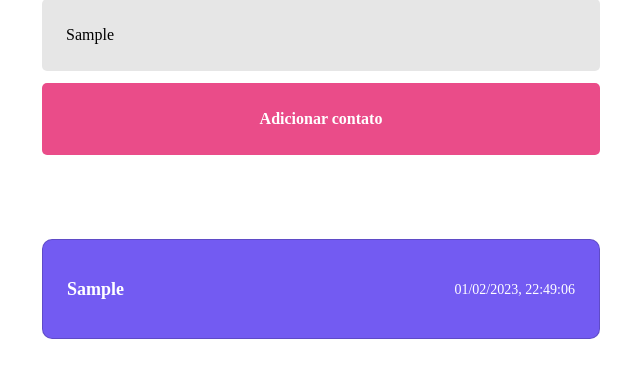
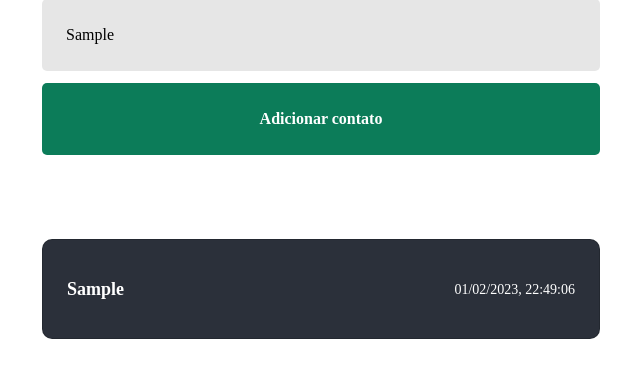
Before and after one commit to ViniHGV/React_App, a React (Vite) app: page / in a window 1280 px wide. Both pictures are taken after typing "Sample" into the empty fields and a click on the button "Adicionar contato". Shown: the part 169-546 px from the top of the page, without its empty margins (319-959 px from the left). Built offline with nearby package versions, Linux system fonts and the light colour scheme; no server answers.

Commit message:
Mudança de cores

```diff
--- a/src/components/card/index.css
+++ b/src/components/card/index.css
@@ -2,7 +2,7 @@
     height: 100px;
     width: 50%;
 
-    background-color: #735bf2;
+    background-color: #2B303A;
     color: #FFF;
 
     border-radius: 10px;
--- a/src/pages/Home/index.css
+++ b/src/pages/Home/index.css
@@ -47,8 +47,8 @@
     padding: 24px;
     font-weight: 700;
 
-    background-color: #EA4C89;
-    color: #FFFFFF;
+    background-color: #0C7C59;
+    color: #FFFF;
 
     border-radius: 5px;
     margin: 12px 0 84px;
```
